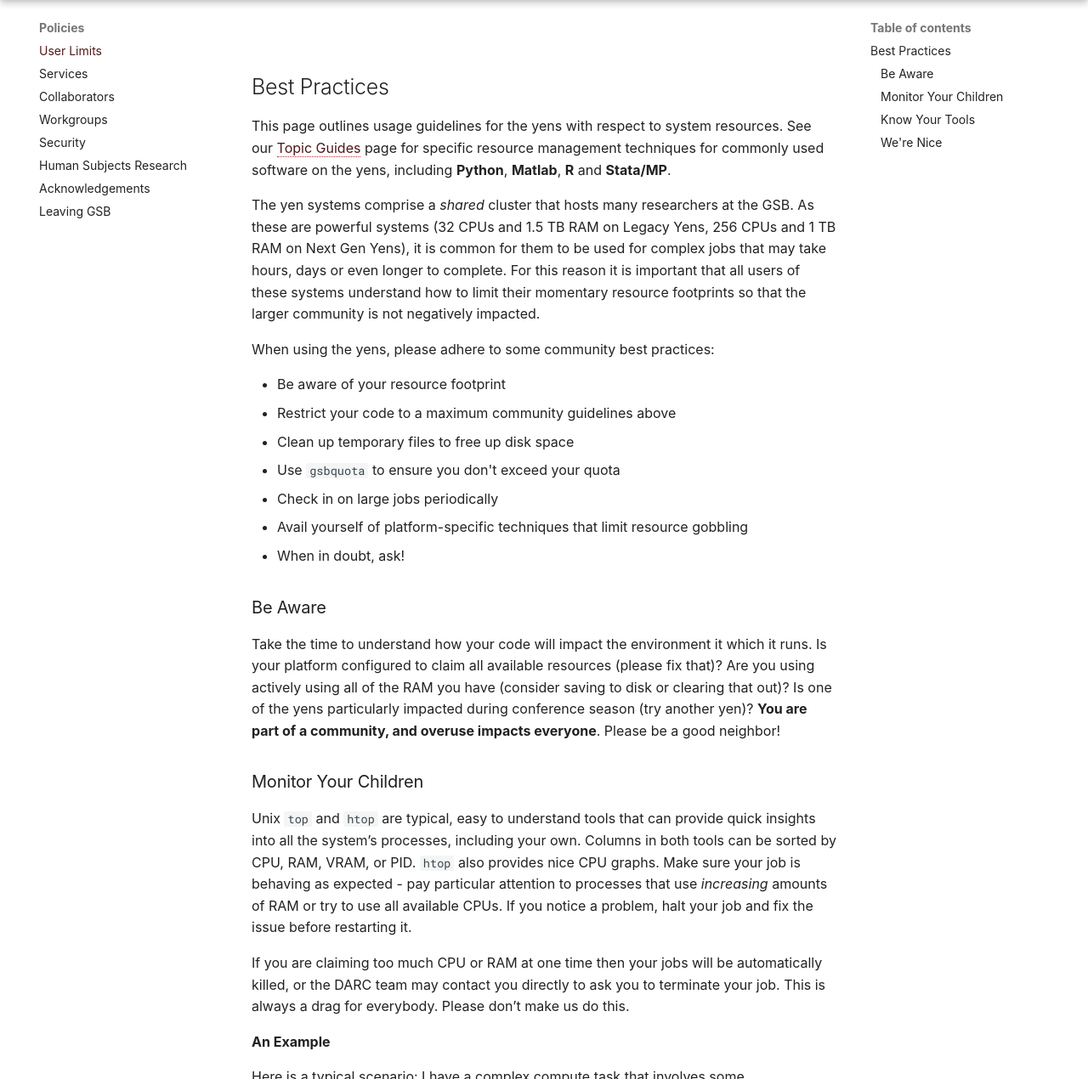
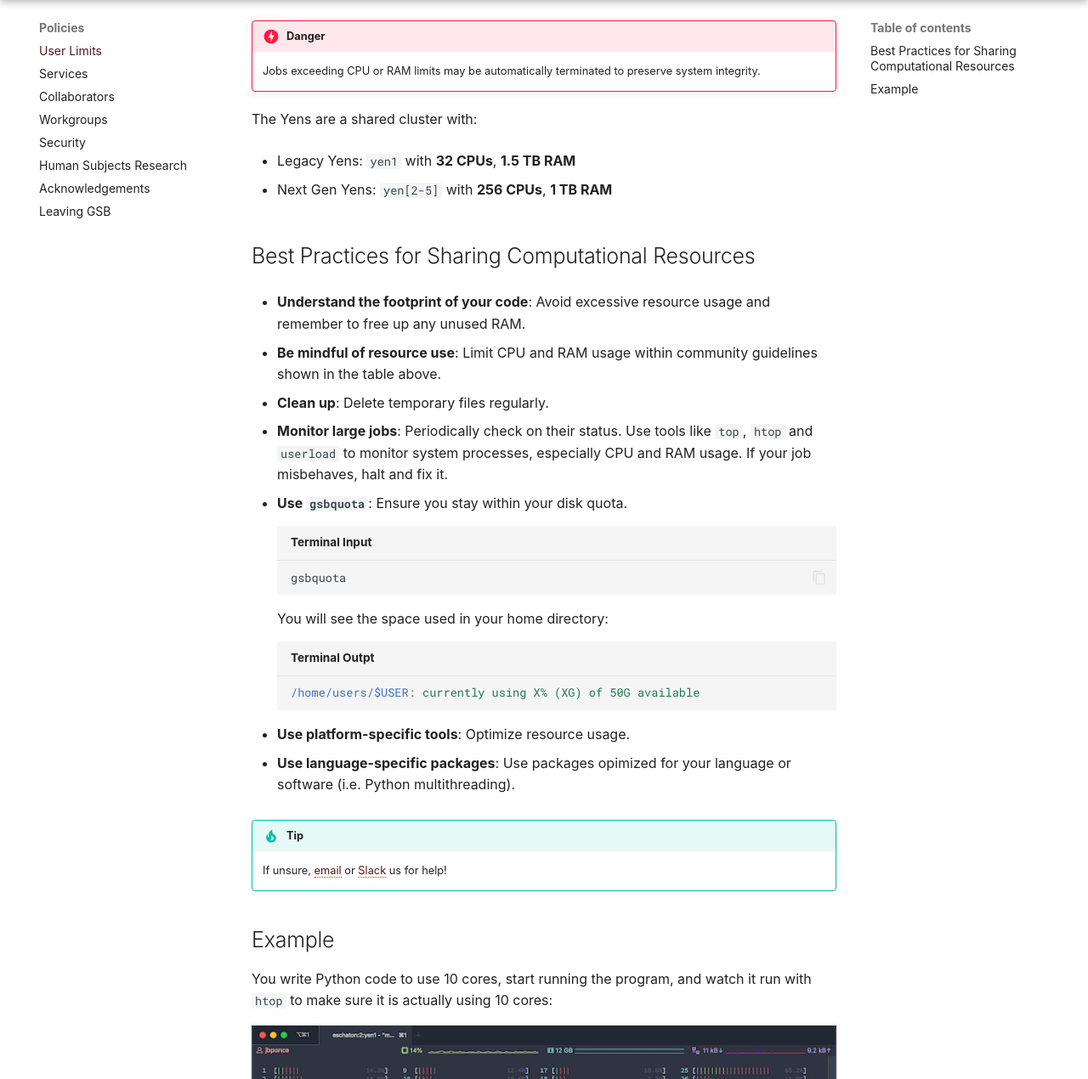
Before and after one commit to gsbdarc/rcpedia_mockup, an MkDocs documentation site: the page built from docs/_policies/user_limits.md, in a window 1280 px wide and 1400 px high, scrolled down 740 px, cut to the strip 130-1400 px from the top of the window. Shown: the whole strip at 85% size. Built offline with MkDocs 1.6.1 and Material for MkDocs 9.7.7, drawn with Linux system fonts in a browser that asks for light colours; some web fonts are replaced; some of the changed text lies outside the part shown.

Commit message:
This is a combination of 3 commits.

````diff
--- a/docs/_policies/user_limits.md
+++ b/docs/_policies/user_limits.md
@@ -1,59 +1,56 @@
+# User Limits
 <div class="row">
     <div class="col-lg-12">
       <H1> </H1>
     </div>
   </div>
   <div class="row">
-    <div class="col-lg-12">
-     <div class="fontAwesomeStyle"><i class="fas fa-tachometer-alt"></i> Platform Limits</div>
+    <div class="col-lg-13">
+     <div class="fontAwesomeStyle"><i class="fas fa-tachometer-alt"></i> Interactive Yens have the following per node limits:</div>
 <iframe class="airtable-embed" src="https://airtable.com/embed/shrGC2dYzvDSgJfXa?backgroundColor=purple" frameborder="0" onmousewheel="" width="100%" height="533" style="background: transparent; border: 1px solid #ccc;"></iframe>
    </div>
     <div class="col col-md-2"></div>
   </div>
-<br>
 
-## Best Practices
+!!! danger
+    Jobs exceeding CPU or RAM limits may be automatically terminated to preserve system integrity.
 
 
-This page outlines usage guidelines for the yens with respect to system resources. See our [Topic Guides](/topicGuides/index.html) page for specific resource management techniques for commonly used software on the yens, including **Python**, **Matlab**, **R** and **Stata/MP**.
+The Yens are a shared cluster with:
 
-The yen systems comprise a *shared* cluster that hosts many researchers at the GSB. As these are powerful systems (32 CPUs and 1.5 TB RAM on Legacy Yens, 256 CPUs and 1 TB RAM on Next Gen Yens), it is common for them to be used for complex jobs that may take hours, days or even longer to complete. For this reason it is important that all users of these systems understand how to limit their momentary resource footprints so that the larger community is not negatively impacted.
+- Legacy Yens: `yen1` with **32 CPUs**, **1.5 TB RAM**
 
-When using the yens, please adhere to some community best practices:
-
-- Be aware of your resource footprint
-- Restrict your code to a maximum community guidelines above
-- Clean up temporary files to free up disk space
-- Use `gsbquota` to ensure you don't exceed your quota
-- Check in on large jobs periodically
-- Avail yourself of platform-specific techniques that limit resource gobbling
-- When in doubt, ask!
+- Next Gen Yens: `yen[2-5]` with **256 CPUs**, **1 TB RAM**
 
 
-### Be Aware
+## Best Practices for Sharing Computational Resources
 
-Take the time to understand how your code will impact the environment it which it runs. Is your platform configured to claim all available resources (please fix that)? Are you using actively using all of the RAM you have (consider saving to disk or clearing that out)? Is one of the yens particularly impacted during conference season (try another yen)? **You are part of a community, and overuse impacts everyone**. Please be a good neighbor!
+- **Understand the footprint of your code**: Avoid excessive resource usage and remember to free up any unused RAM.
 
-### Monitor Your Children
+- **Be mindful of resource use**: Limit CPU and RAM usage within community guidelines shown in the table above.
 
-Unix `top` and `htop` are typical, easy to understand tools that can provide quick insights into all the system’s processes, including your own. Columns in both tools can be sorted by CPU, RAM, VRAM, or PID. `htop` also provides nice CPU graphs. Make sure your job is behaving as expected - pay particular attention to processes that use *increasing* amounts of RAM or try to use all available CPUs.  If you notice a problem, halt your job and fix the issue before restarting it.
+- **Clean up**: Delete temporary files regularly.
 
-If you are claiming too much CPU or RAM at one time then your jobs will be automatically killed, or the DARC team may contact you directly to ask you to terminate your job. This is always a drag for everybody. Please don’t make us do this.
+- **Monitor large jobs**: Periodically check on their status. Use tools like `top`, `htop` and `userload` to monitor system processes, especially CPU and RAM usage. If your job misbehaves, halt and fix it.
 
-**An Example**
+- **Use `gsbquota`**: Ensure you stay within your disk quota.
+  ```bash title="Terminal Input"
+  gsbquota
+  ```
+  You will see the space used in your home directory:
+  ```{.yaml .no-copy title="Terminal Outpt"}
+  /home/users/$USER: currently using X% (XG) of 50G available
+  ```
 
-Here is a typical scenario: I have a complex compute task that involves some multiprocessing code, and I plan to run it on the yens for the first time. Instead of simply launching my code and walking away, I open a `screen`,launch my code, detatch from my `screen`, and run the `htop` command to see what my code is doing. This is what I see:
+- **Use platform-specific tools**: Optimize resource usage.
 
-![htop output for well-behaved code](/images/proc_monitoring.png)
+- **Use language-specific packages**: Use packages opimized for your language or software (i.e. Python multithreading).
 
-What I observe is that my code (_user_: **jbponce** _command_: **python3 m_test.py**) has claimed 10 cores, with one thread per core. The CPU graphs above confirm this. Excellent! I'm glad to see my code is running and operating within the community guidelines, so I can safely detach from my `screen` and check on the progress later.
+!!! tip
+    If unsure, [email](mailto:gsb_darcresearch@stanford.edu) or [Slack](https://circlerss.slack.com/archives/C01JXJ6U4E5) us for help!
 
-{% include warning.html content="Note that in certain cases jobs that claim excessive amounts of CPU or RAM may be terminated automatically to preserve the integrity of the system" %}
 
-### Know Your Tools
+## Example
+You write Python code to use 10 cores, start running the program, and watch it run with `htop` to make sure it is actually using 10 cores:
 
-Review the [parallel processing page](/topicGuides/index.html) on our site. You may learn something in there that you didn’t know before. In particular, be sure to read the Restrict Multithreaded Programs When Running in Parallel page, which discusses the sometimes counterintuitive pros and cons of multithreaded code in general. The last section of this page (below) has practical information and code examples for managing resources on various platforms.
-
-### We're Nice
-
-We are here specifically to help people do meaningful research at the GSB, and we have a lot of expertise on hand. If you have questions, or if you feel you would like some guidance with your project then reach out and let us know how we can help. It is common for us to talk with people who are simply not aware of all the options we provide for computational research. Chances are we can speed up your work and keep our systems usable for everybody, all at the same time. Please contact the DARC team at <gsb_darcresearch@stanford.edu>.
+![htop output for well-behaved code](/assets/images/proc_monitoring.png)
````
